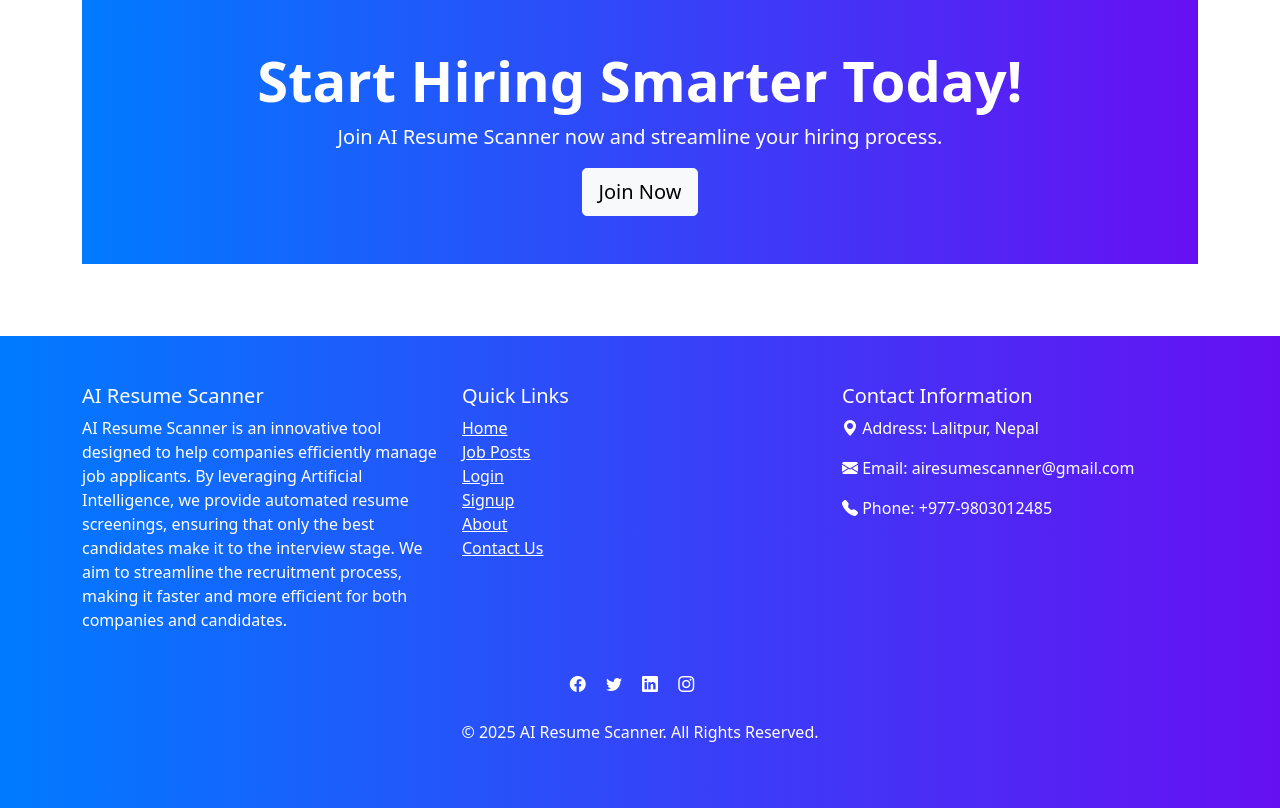
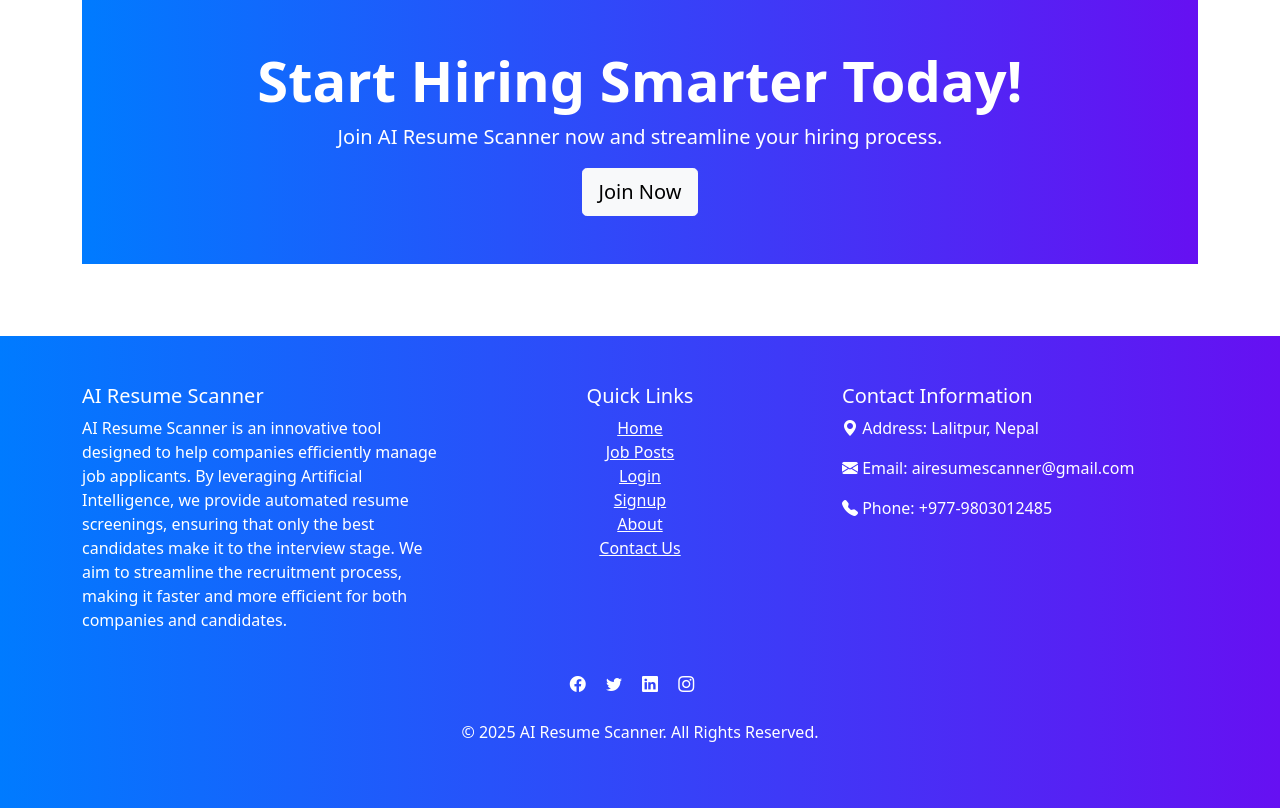
Before and after one commit to nishanlimbuchemjong/AI-Resume-Scanner, a Flask app: page / in a window 1280 px wide. Shown: the part 2262-3070 px from the top of the page. Run offline with Flask 3, Linux system fonts and the light colour scheme; some libraries are stand-ins or nearby versions.

Commit message:
Quick Start section displayed on center of the footer of the base and dashboard_base.html pages

```diff
--- a/templates/base.html
+++ b/templates/base.html
@@ -94,7 +94,8 @@
                 </div>
 
                 <!-- Quick Links Section -->
-                <div class="col-md-4">
+                <div class="col-md-4 d-flex justify-content-center text-center">
+                    <div>
                         <h5>Quick Links</h5>
                         <ul class="list-unstyled">
                             <li><a href="{{ url_for('landing_page') }}" class="text-white">Home</a></li>
@@ -104,6 +105,7 @@
                             <li><a href="{{ url_for('about') }}" class="text-white">About</a></li>
                             <li><a href="{{ url_for('contact') }}" class="text-white">Contact Us</a></li>
                         </ul>
+                    </div>
                 </div>
 
                 <!-- Contact Information Section -->
--- a/templates/dashboard_base.html
+++ b/templates/dashboard_base.html
@@ -83,13 +83,15 @@
                 </div>
 
                 <!-- Quick Links Section -->
-                <div class="col-md-4">
+                <div class="col-md-4 d-flex justify-content-center text-center">
+                  <div>
                     <h5>Quick Links</h5>
                     <ul class="list-unstyled">
                         <li><a href="{{ url_for('dashboard') }}" class="text-white">Home</a></li>
                         <li><a href="{{ url_for('company_posts') }}" class="text-white">Job Posts</a></li>
                         <li><a href="{{ url_for('logout') }}" class="text-white">Logout</a></li>
                     </ul>
+                  </div>
                 </div>
 
                 <!-- Contact Information Section -->
```
Lines whose indentation alone changed are shown as unchanged.
